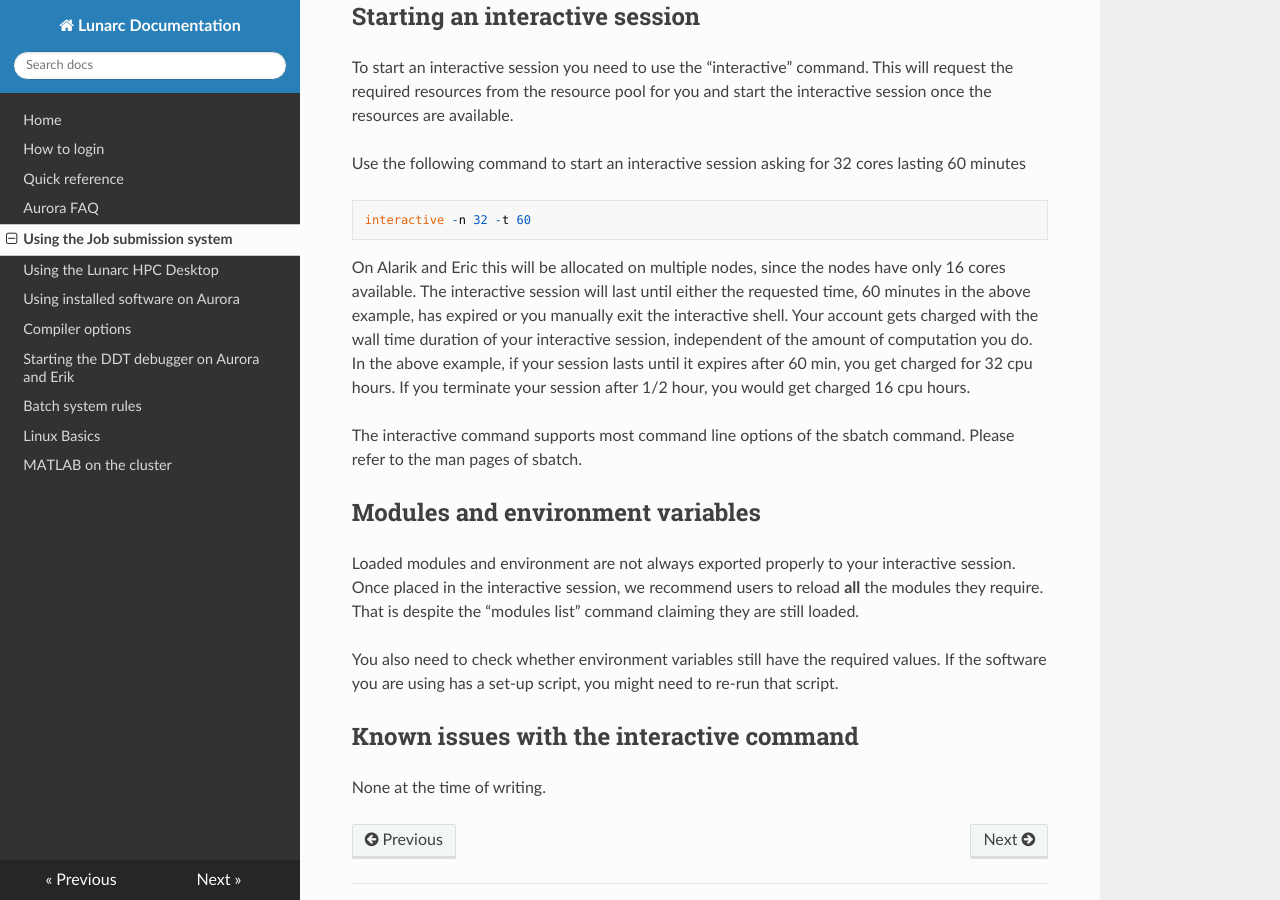
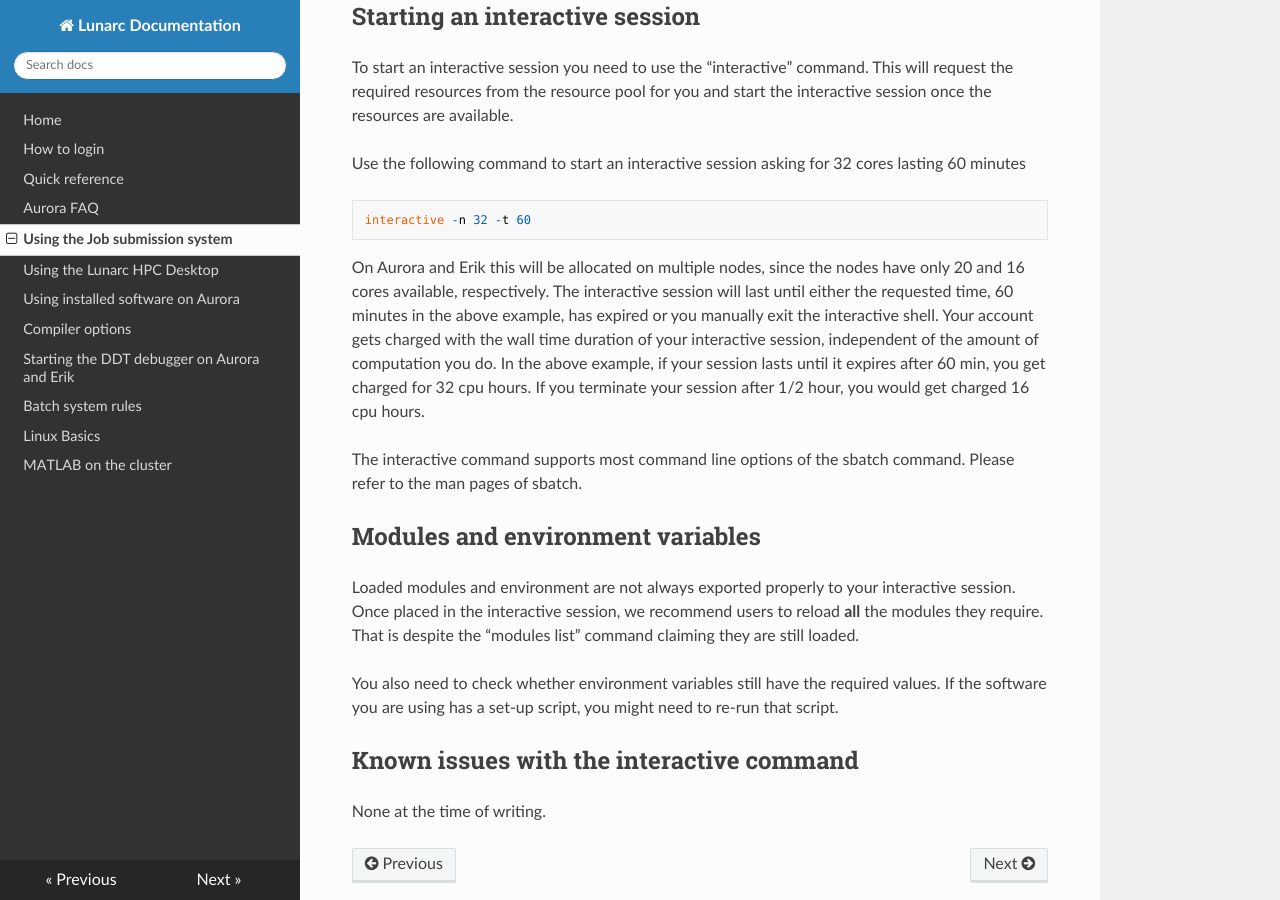
Before and after one commit to lunarc/lunarc_docs, an MkDocs documentation site: the page built from docs/batch_system.md, in a window 1280 px wide and 900 px high, scrolled down 27816 px. Built offline with MkDocs 1.6.1, drawn with Linux system fonts in a browser that asks for light colours; nearby versions of some CDN libraries; old or Windows-style settings are respelled for this version of MkDocs.

Commit message:
Update batch_system.md

```diff
--- a/docs/batch_system.md
+++ b/docs/batch_system.md
@@ -1448,8 +1448,8 @@ cores lasting 60 minutes
 
     interactive -n 32 -t 60
 
-On Alarik and Eric this will be allocated on multiple nodes, since the
-nodes have only 16 cores available. The interactive session will last
+On Aurora and Erik this will be allocated on multiple nodes, since the
+nodes have only 20 and 16 cores available, respectively. The interactive session will last
 until either the requested time, 60 minutes in the above example, has
 expired or you manually exit the interactive shell. Your account gets
 charged with the wall time duration of your interactive session,
```
